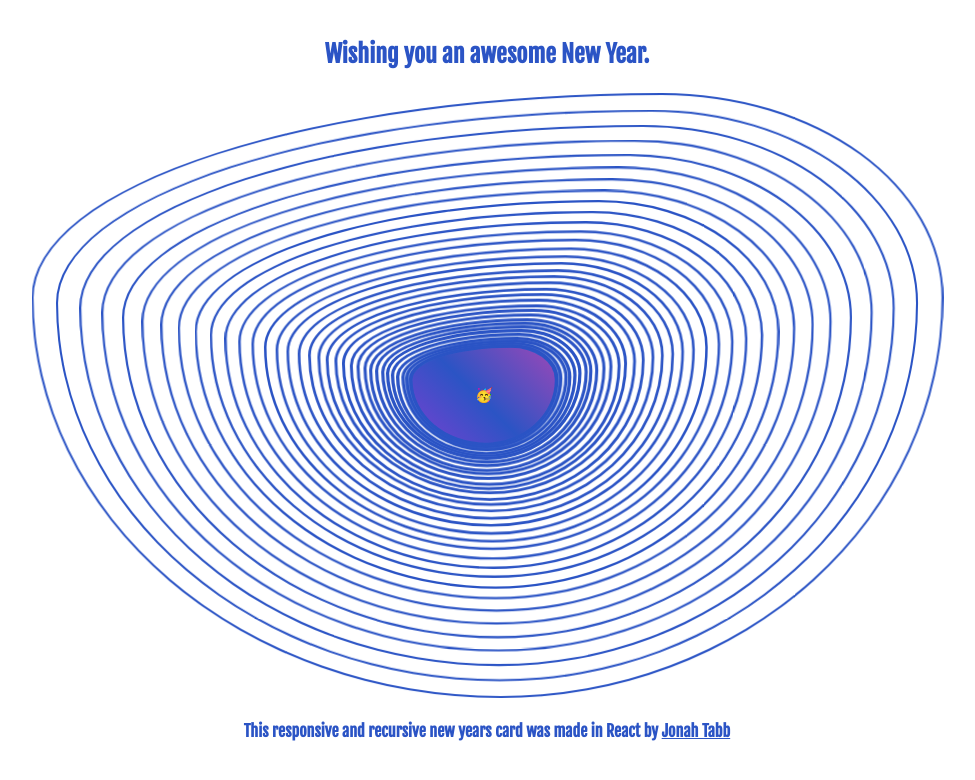
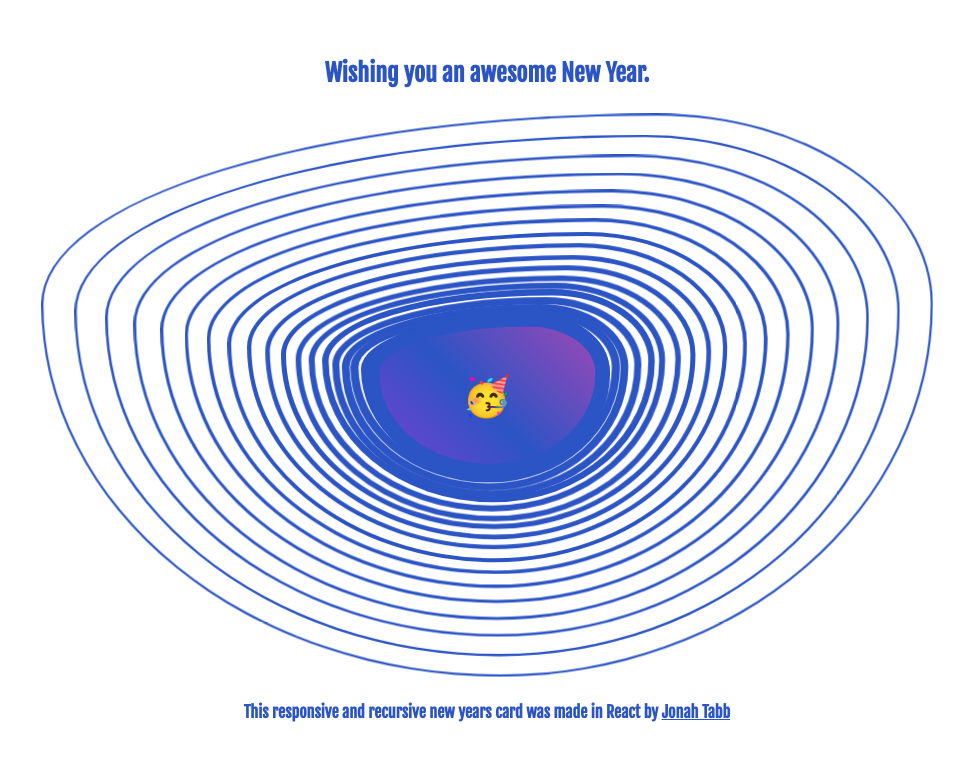
Before and after one commit to jonahtabb/react-recursive, a React (Create React App) app: page / in a window 1280 px wide. Shown: the top 780 px of the page, without its empty margins (153-1128 px from the left). Built offline with nearby package versions, Linux system fonts and the light colour scheme.

Commit message:
performance improvments

```diff
--- a/src/App.css
+++ b/src/App.css
@@ -1,10 +1,18 @@
+/* This code pen was an inspiration for this this project: https://codepen.io/karisabinemalmin/pen/exjeym */
+
+:root {
+  --blob-size-start: 85%;
+  --blob-scale-base: 1;
+  --blob-scale-mid: 1.15;
+  --grow-time: 20s;
+}
 
 h1,h2{
   font-family: 'Fjalla One', sans-serif;
 
   color:  hsl(224, 64%, 47%);
-  margin-top: 3%;
-  margin-bottom: 3%;
+  margin-top: 5%;
+  margin-bottom: 5%;
 }
 
 h1 {
@@ -43,13 +51,13 @@ a:hover{
   flex-direction: column;
   justify-content: center;
   align-items: center;
-  width: 93%;
-  height: 93%;
+  width: var(--blob-size-start);
+  height: var(--blob-size-start);
   border: 2px solid hsl(224, 64%, 47%);
   max-width: 100%;
-  -webkit-animation: boxGrow 30s ease-in-out infinite, blob-morph 15s linear infinite;
-  -moz-animation: boxGrow 30s ease-in-out infinite, blob-morph 15s linear infinite;
-  animation: boxGrow 30s ease-in-out infinite,blob-morph 15s linear infinite;
+  -webkit-animation: boxGrow var(--grow-time) ease-in-out infinite, blob-morph 15s linear infinite;
+  -moz-animation: boxGrow var(--grow-time) ease-in-out infinite, blob-morph 15s linear infinite;
+  animation: boxGrow var(--grow-time) ease-in-out infinite,blob-morph 15s linear infinite;
 }
 
 .centerBox {
@@ -67,7 +75,7 @@ a:hover{
   -moz-animation: gradientMove 10s ease infinite, blob-morph 15s linear infinite;
   animation: gradientMove 10s ease infinite, blob-morph 15s linear infinite;
   font-size: .5rem;
-  box-shadow: 0 0 3px 3px hsl(224, 64%, 47%);
+  box-shadow: 0 0 0 3px hsl(224, 64%, 47%);
 }
 
 @keyframes blob-morph{
@@ -83,19 +91,19 @@ a:hover{
 }
 
 @keyframes boxGrow {
-  0% {transform: scale(1.0);}
-  50% {transform: scale(1.06);}
-  100% {transform: scale(1.0);}
+  0% {transform: scale(var(--blob-scale-base));}
+  50% {transform: scale(var(--blob-scale-mid));}
+  100% {transform: scale(var(--blob-scale-base));}
 }
 @-webkit-keyframes boxGrow {
-  0% {transform: scale(1.0);}
-  50% {transform: scale(1.06);}
-  100% {transform: scale(1.0);}
+  0% {transform: scale(var(--blob-scale-base));}
+  50% {transform: scale(var(--blob-scale-mid));}
+  100% {transform: scale(var(--blob-scale-base));}
 }
 @-moz-keyframes boxGrow {
-  0% {transform: scale(1.0);}
-  50% {transform: scale(1.06);}
-  100% {transform: scale(1.0);}
+  0% {transform: scale(var(--blob-scale-base));}
+  50% {transform: scale(var(--blob-scale-mid));}
+  100% {transform: scale(var(--blob-scale-base));}
 }
 
 
--- a/src/Components/Base.tsx
+++ b/src/Components/Base.tsx
@@ -10,8 +10,8 @@ export default function Base({parentCounter}: BaseProps): JSX.Element{
 
   return (
   <div className='box'>
-    {counter.current < 35 ? <Base parentCounter={counter.current} /> : <></>}
-    {counter.current === 35 ? <div className='centerBox '>🥳</div>: <></>}
+    {counter.current < 20 ? <Base parentCounter={counter.current} /> : <></>}
+    {counter.current === 20 ? <div className='centerBox '>🥳</div>: <></>}
   </div>)
 
 }
```
